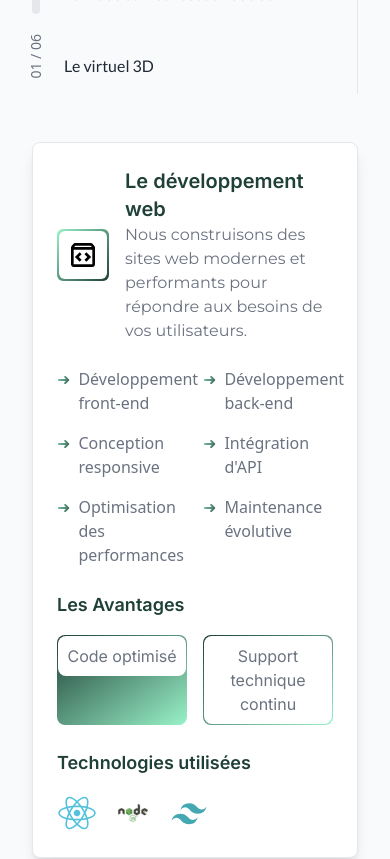
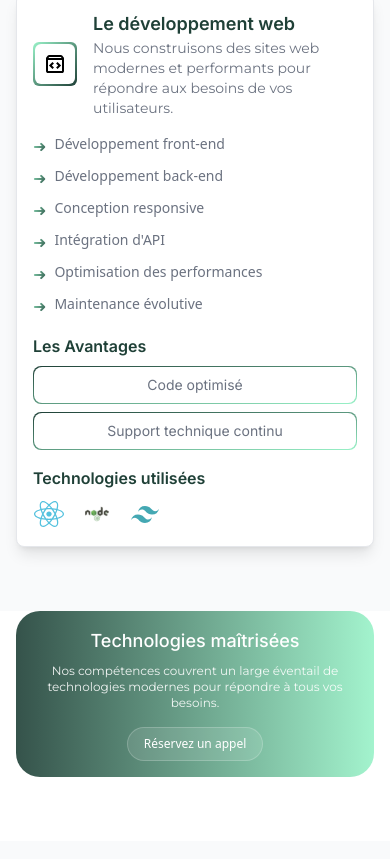
Before and after one commit to bocs91/fdlr-agency, a React (Vite) app: page / in a window 390 px wide. Shown: the part 1500-2359 px from the top of the page. Built offline with nearby package versions, Linux system fonts and the light colour scheme.

Commit message:
Fix responsive for OurSolutions.jsx and icons last issues

```diff
--- a/src/components/OurSolutions.jsx
+++ b/src/components/OurSolutions.jsx
@@ -128,12 +128,12 @@ const OurSolutions = () => {
       ],
     },
   ];
-  console.log(icons);
+
   const [currentSolution, setCurrentSolution] = useState(solutions[0]);
 
   return (
     <>
-      <section className="bg-gray-50 py-16 px-8">
+      <section className="bg-gray-50 py-16 px-4 sm:px-8">
         <div className="text-center mb-8">
           <div
             style={{
@@ -143,7 +143,7 @@ const OurSolutions = () => {
               color: "transparent",
             }}
           >
-            <h2 className="font-inter text-4xl font-light">Nos solutions</h2>
+            <h2 className="font-inter text-3xl sm:text-4xl font-light">Nos solutions</h2>
           </div>
           <div
             style={{
@@ -155,7 +155,7 @@ const OurSolutions = () => {
               background: "linear-gradient(to bottom right, #99F2C8, #1F4037)",
             }}
           ></div>
-          <p style={{ fontSize: "1.125rem", color: "#6B7280" }}>
+          <p className="text-sm sm:text-base text-gray-600">
             On vous propose des solutions professionnelles qui correspondent à
             vos besoins et à vos objectifs.
           </p>
@@ -171,7 +171,7 @@ const OurSolutions = () => {
                   }}
                 ></div>
                 <div
-                  className="absolute -bottom-16 -left-[6px] text-gray-500 font-medium text-sm"
+                  className="absolute -bottom-16 -left-[6px] text-gray-500 font-medium text-xs sm:text-sm"
                   style={{
                     writingMode: "vertical-rl",
                     transform: "rotate(180deg)",
@@ -181,12 +181,12 @@ const OurSolutions = () => {
                   {String(solutions.length).padStart(2, "0")}
                 </div>
               </div>
-              <ul className="space-y-4">
+              <ul className="space-y-2 sm:space-y-4">
                 {solutions.map((solution) => (
                   <li
                     key={solution.id}
                     onClick={() => setCurrentSolution(solution)}
-                    className={`font-lato px-2 py-4 cursor-pointer ${
+                    className={`font-lato px-2 py-3 sm:py-4 cursor-pointer ${
                       currentSolution.id === solution.id
                         ? "bg-[#1F4037] text-white rounded-full"
                         : "text-gray-800 hover:text-[#1F4037]"
@@ -198,9 +198,9 @@ const OurSolutions = () => {
               </ul>
             </div>
           </div>
-          <div className="lg:w-2/3 flex flex-col items-start mt-12 lg:mt-0 lg:pl-8">
-            <div className="bg-white border rounded-lg shadow-lg p-6 w-full">
-              <div className="flex items-center mb-6">
+          <div className="lg:w-2/3 flex flex-col items-start mt-8 sm:mt-12 lg:mt-0 lg:pl-8">
+            <div className="bg-white border rounded-lg shadow-lg p-4 sm:p-6 w-full">
+              <div className="flex items-center mb-4 sm:mb-6">
                 <div
                   className="p-[2px] rounded-md"
                   style={{
@@ -208,39 +208,39 @@ const OurSolutions = () => {
                       "linear-gradient(to bottom right, #99F2C8, #1F4037)",
                   }}
                 >
-                  <div className="h-12 w-12 bg-white flex items-center justify-center rounded-md">
+                  <div className="h-10 w-10 bg-white flex items-center justify-center rounded-md">
                     <img
                       src={
                         icons[`../assets/icons/${currentSolution.icon}`].default
                       }
                       alt={currentSolution.title}
-                      className="h-8 w-8"
+                      className="h-6 w-6 sm:h-8 sm:w-8"
                     />
                   </div>
                 </div>
                 <div className="ml-4">
-                  <h3 className="font-inter text-xl font-bold text-[#1F4037]">
+                  <h3 className="font-inter text-lg sm:text-xl font-bold text-[#1F4037]">
                     {currentSolution.title}
                   </h3>
-                  <p className="font-montserrat text-gray-500">
+                  <p className="font-montserrat text-gray-500 text-sm sm:text-base">
                     {currentSolution.description}
                   </p>
                 </div>
               </div>
-              <div className="grid grid-cols-2 gap-4 mb-6">
+              <div className="grid grid-cols-1 sm:grid-cols-2 gap-2 sm:gap-4 mb-4 sm:mb-6">
                 {currentSolution.points.map((point, index) => (
                   <div key={index} className="flex items-start">
                     <span className="mr-2 text-transparent bg-clip-text bg-gradient-to-br from-[#99F2C8] to-[#1F4037]">
                       ➜
                     </span>
-                    <p className="text-gray-500">{point}</p>
+                    <p className="text-gray-500 text-sm sm:text-base">{point}</p>
                   </div>
                 ))}
               </div>
-              <h4 className="font-inter text-lg font-semibold text-[#1F4037] mb-4">
+              <h4 className="font-inter text-base sm:text-lg font-semibold text-[#1F4037] mb-2 sm:mb-4">
                 Les Avantages
               </h4>
-              <div className="grid grid-cols-2 gap-4 mb-6">
+              <div className="grid grid-cols-1 sm:grid-cols-2 gap-2 sm:gap-4 mb-4 sm:mb-6">
                 {currentSolution.advantages.map((advantage, index) => (
                   <div
                     key={index}
@@ -250,13 +250,13 @@ const OurSolutions = () => {
                         "linear-gradient(to top left, #99F2C8, #1F4037)",
                     }}
                   >
-                    <div className="font-inter bg-white rounded-lg p-2 text-center text-gray-500">
+                    <div className="font-inter bg-white rounded-lg p-2 text-center text-sm sm:text-base text-gray-500">
                       {advantage}
                     </div>
                   </div>
                 ))}
               </div>
-              <h4 className="font-inter text-lg font-semibold text-[#1F4037] mb-4">
+              <h4 className="font-inter text-base sm:text-lg font-semibold text-[#1F4037] mb-2 sm:mb-4">
                 Technologies utilisées
               </h4>
               <div className="flex flex-wrap gap-4">
@@ -265,7 +265,7 @@ const OurSolutions = () => {
                     <img
                       src={`/src/assets/icons/devicons/${tool}`}
                       alt="React Icon"
-                      className="h-10 w-10"
+                      className="h-8 w-8 sm:h-10 sm:w-10"
                     />
                   </div>
                 ))}
@@ -274,12 +274,12 @@ const OurSolutions = () => {
           </div>
         </div>
       </section>
-      <div className="max-w-4xl mx-auto px-8 pb-16">
-        <div className="bg-gradient-to-r from-[#1F4037]/90 to-[#99F2C8]/90 p-8 rounded-3xl backdrop-blur-sm">
-          <h2 className="font-inter text-2xl font-medium text-white text-center mb-3">
+      <div className="max-w-4xl mx-auto px-4 sm:px-8 pb-16">
+        <div className="bg-gradient-to-r from-[#1F4037]/90 to-[#99F2C8]/90 p-4 sm:p-8 rounded-3xl backdrop-blur-sm">
+          <h2 className="font-inter text-lg sm:text-2xl font-medium text-white text-center mb-2 sm:mb-3">
             Technologies maîtrisées
           </h2>
-          <p className="font-montserrat text-white/90 text-sm text-center mb-6 max-w-lg mx-auto">
+          <p className="font-montserrat text-white/90 text-xs sm:text-sm text-center mb-4 sm:mb-6 max-w-lg mx-auto">
             Nos compétences couvrent un large éventail de technologies modernes
             pour répondre à tous vos besoins.
           </p>
@@ -288,7 +288,7 @@ const OurSolutions = () => {
               onClick={() =>
                 alert("Réservation d'un appel bientôt disponible!")
               }
-              className="bg-white/10 text-white px-6 py-2 rounded-full text-sm font-medium hover:bg-white/20 transition-colors duration-300 border border-white/20"
+              className="bg-white/10 text-white px-4 sm:px-6 py-2 rounded-full text-xs sm:text-sm font-medium hover:bg-white/20 transition-colors duration-300 border border-white/20"
             >
               Réservez un appel
             </button>
```
